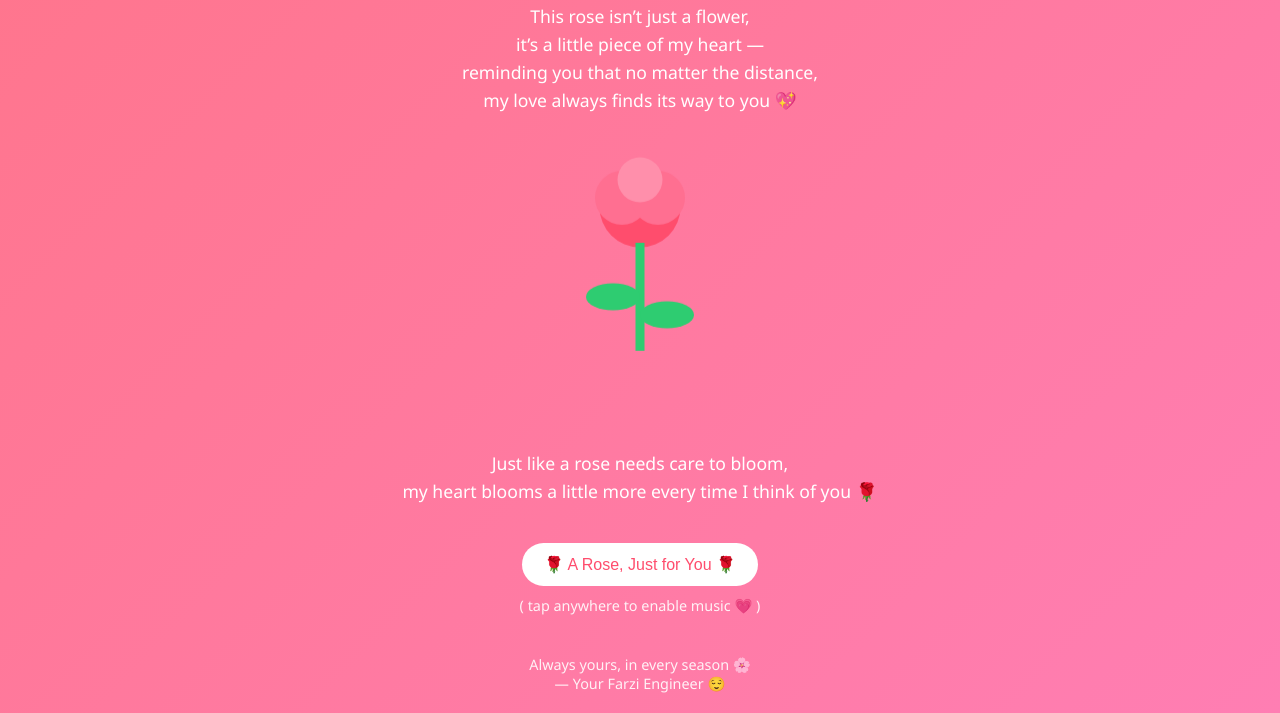
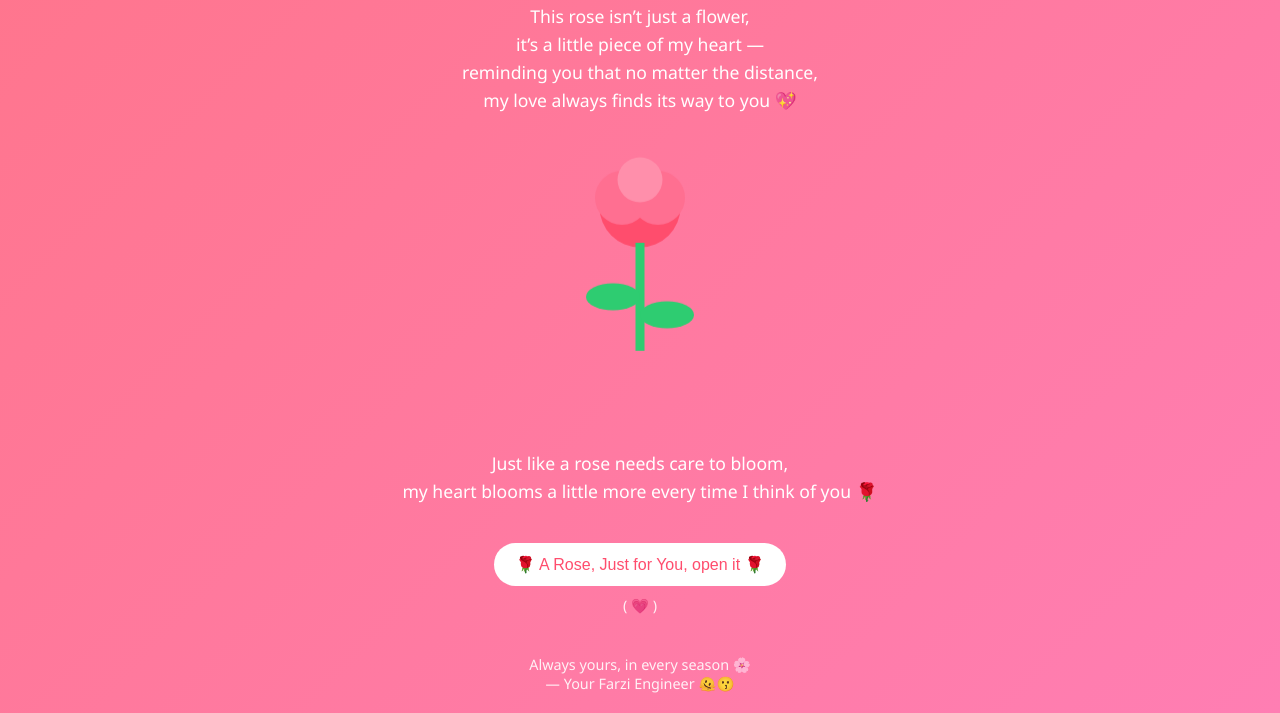
Before and after one commit to ank0809/Rose-day, a plain HTML site: page index.html in a window 1280 px wide. Shown: the part 110-823 px from the top of the page. Drawn offline with Linux system fonts and the light colour scheme.

Commit message:
Update index.html

```diff
--- a/index.html
+++ b/index.html
@@ -115,9 +115,9 @@ Just like a rose needs care to bloom,<br>
 my heart blooms a little more every time I think of you 🌹
 </p>
 
-<button onclick="openPopup()">🌹 A Rose, Just for You 🌹</button>
+<button onclick="openPopup()">🌹 A Rose, Just for You, open it 🌹</button>
 
-<div class="tap-note">( tap anywhere to enable music 💗 )</div>
+<div class="tap-note">( 💗 )</div>
 
 <!-- 🎵 BACKGROUND MUSIC -->
 <audio id="bgMusic" autoplay loop muted>
@@ -142,7 +142,7 @@ my heart blooms a little more every time I think of you 🌹
 
 <footer>
 Always yours, in every season 🌸<br>
-— Your Farzi Engineer 😌
+— Your Farzi Engineer 🫠😗
 </footer>
 
 <script>
```
